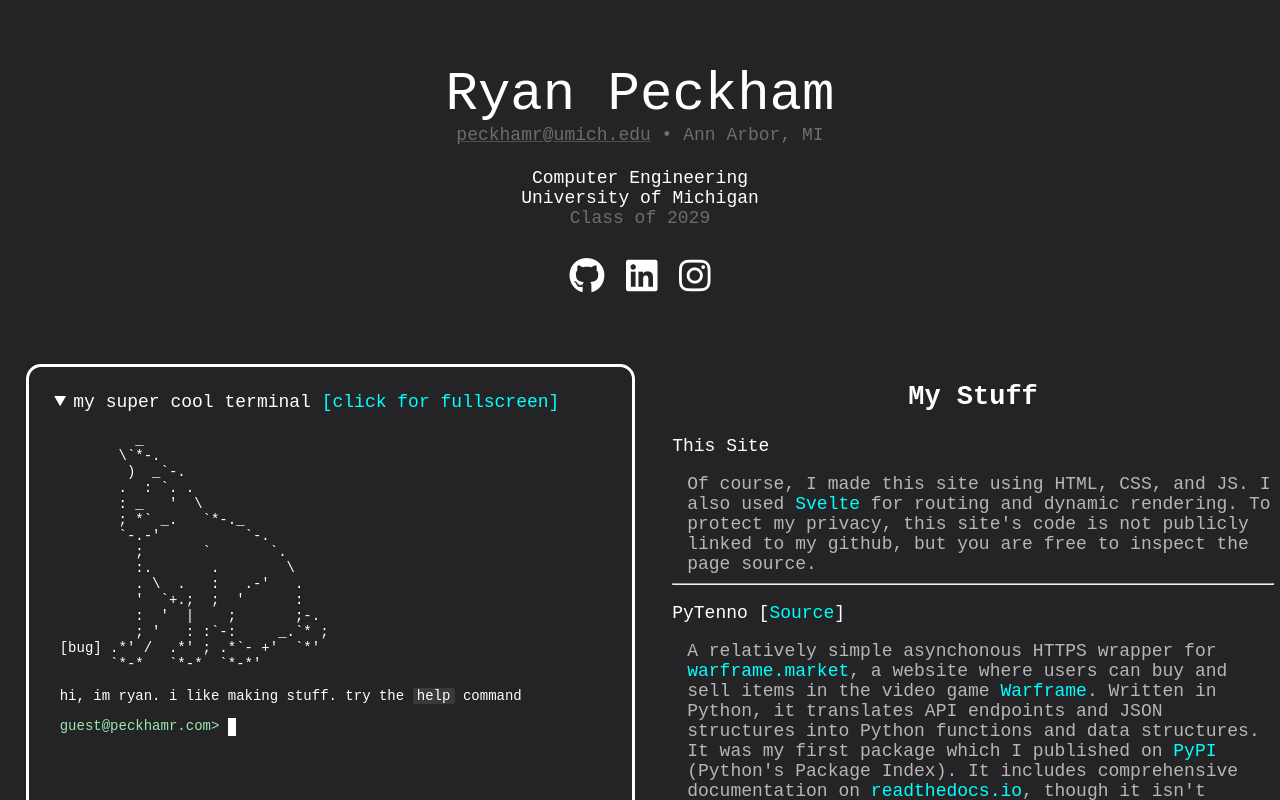
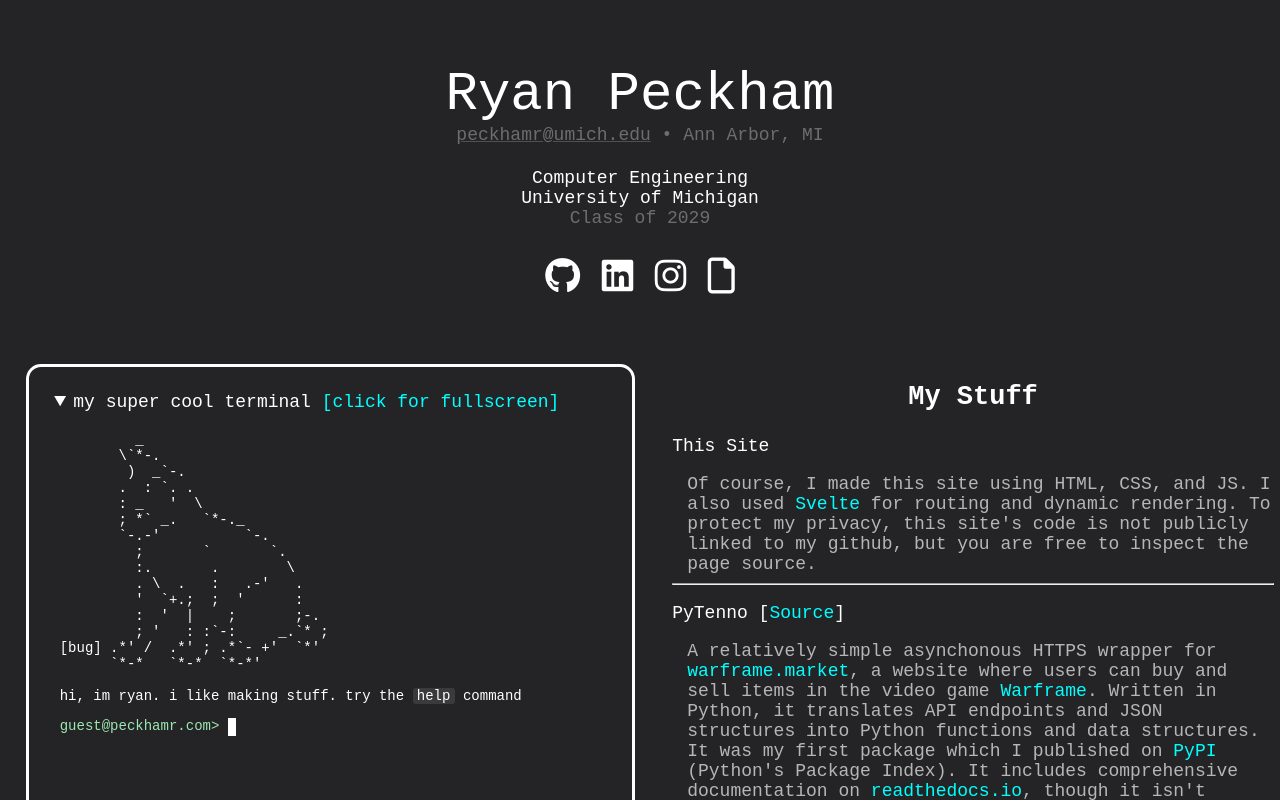
Before and after one commit to statikana/peckhamr.com, a SvelteKit app: page / in a window 1280 px wide. Shown: the top 800 px of the page. Built offline with nearby package versions, Linux system fonts and the light colour scheme.

Commit message:
add resume and fix static locations

```diff
--- a/src/Terminal.svelte
+++ b/src/Terminal.svelte
@@ -99,6 +99,12 @@ let commands = {
         "Get Ryan's GitHub",
         "github",
         (args) => makeLink("https://github.com/statikana"),
+    ),
+    resume: new Command(
+        "resume",
+        "Get Ryan's resume",
+        "resume",
+        (args) => window.location.href = "/Ryan_Peckham_Resume.pdf"
     ),
     helloworld: new Command(
         "helloworld",
--- a/src/routes/+layout.svelte
+++ b/src/routes/+layout.svelte
@@ -1,5 +1,5 @@
 <script lang="ts">
-	import favicon from '$lib/assets/favicon.ico';
+	import favicon from '/src/assets/favicon.ico';
 
 	let { children } = $props();
 </script>
--- a/src/routes/+page.svelte
+++ b/src/routes/+page.svelte
@@ -44,6 +44,9 @@
             </a>
             <a class="social-link" href="https://www.instagram.com/that.ryguy/" aria-label="instagram" target="_blank">
                 <i class="fa-brands fa-instagram"></i>
+            </a>
+            <a class="social-link" href="/Ryan_Peckham_Resume.pdf" aria-label="resume" target="_blank">
+                <i class="fa-regular fa-file"></i>
             </a>
         </div>
     </div>
```
Also changed, not shown: 2 other files (tests, documents, lock files or other folders).
